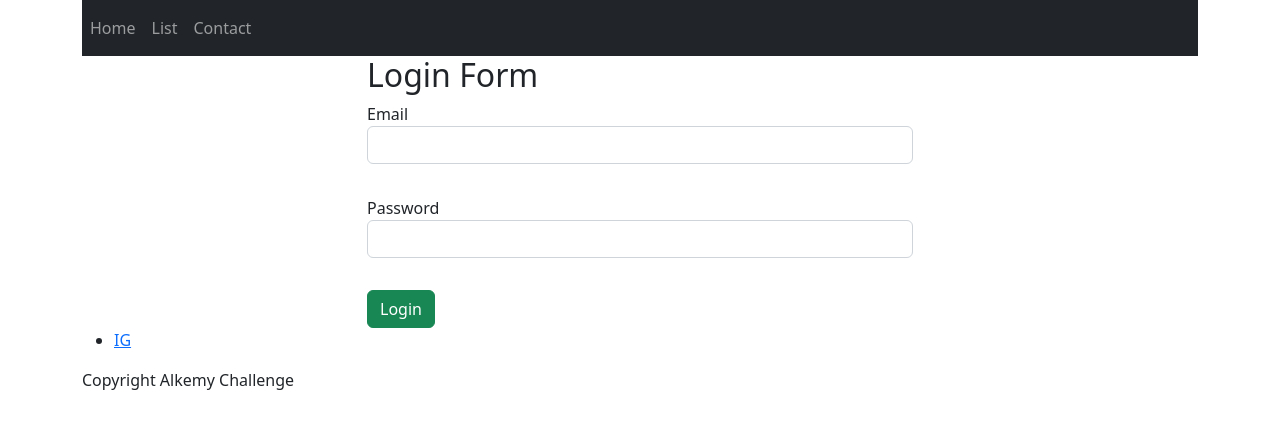
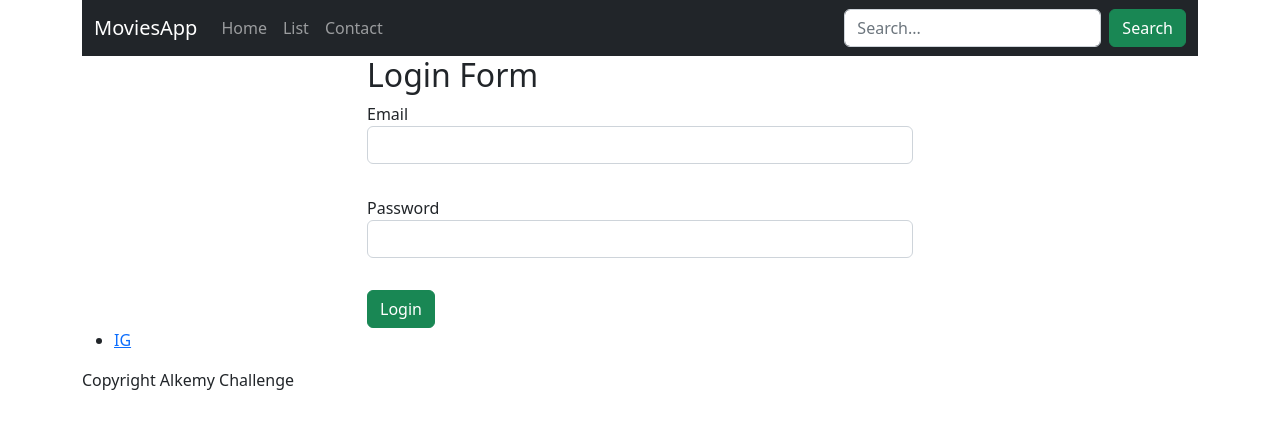
Before and after one commit to ElDev1/movie-app, a React (Create React App) app: page / in a window 1280 px wide. Shown: the top 428 px of the page. Built offline with nearby package versions, Linux system fonts and the light colour scheme.

Commit message:
creating search component

```diff
--- a/src/components/Header.js
+++ b/src/components/Header.js
@@ -1,10 +1,17 @@
 import { Link } from 'react-router-dom'
+import Search from './Search'
 
 const Header = () => {
   return (
     <header>
         <nav className="navbar navbar-expand-lg navbar-dark bg-dark">
-            <ul className='navbar-nav mr-auto'>
+            <div className='container'>
+                <Link className='navbar-brand' to='/'>MoviesApp</Link>
+                <button className='navbar-toggler' type='button' data-bs-toggle='collapse' data-bs-target="#navbarNav" aria-controls='navbarNav' aria-expanded='false' aria-label='toggle navigation'>
+                    <span className='navbar-toggler-icon'></span>
+                </button>
+                <div className='collapse navbar-collapse' id="navbarNav">
+                    <ul className='navbar-nav'>
                         <li className='nav-item'>
                             <Link to='/' className='nav-link'>Home</Link>
                         </li>
@@ -15,6 +22,9 @@ const Header = () => {
                             <Link to='/contact' className='nav-link'>Contact</Link>
                         </li>
                     </ul>
+                </div>
+                <Search />
+            </div>
         </nav>
     </header>
   )
--- /dev/null
+++ b/src/components/Search.js
@@ -0,0 +1,27 @@
+import swAlert from '@sweetalert/with-react'
+
+const Search = () => {
+
+  const submitHandler = (e) => {
+      e.preventDefault();
+      const keyword = e.currentTarget.keyword.value.trim()
+
+      if(keyword.length === 0) {
+          swAlert(<h5>Type a movie name</h5>)
+      } else if(keyword < 4) {
+          swAlert('you must type more than four characters')
+      }
+  }
+
+
+  return (
+    <form onSubmit={submitHandler} className="d-flex align-items-center">
+        <label className='form-label mb-0 mx-2'>
+            <input className='form-control' type='text' name='keyword' placeholder="Search..." />
+        </label>
+        <button className='btn btn-success ml-2' type='submit'>Search</button>
+    </form>
+  )
+}
+
+export default Search
```
Lines whose indentation alone changed are shown as unchanged.
